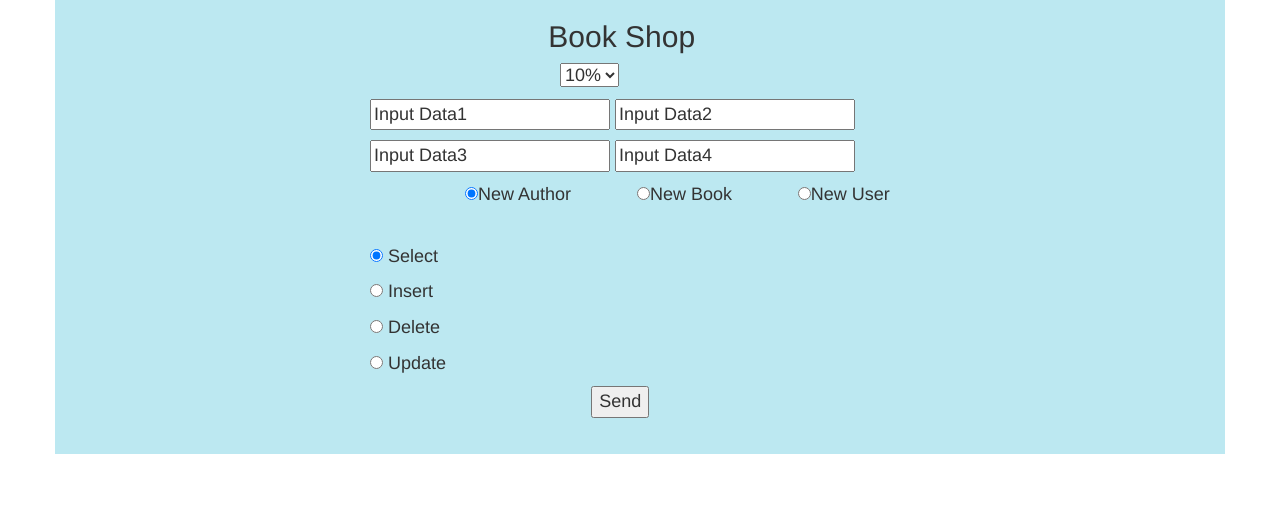
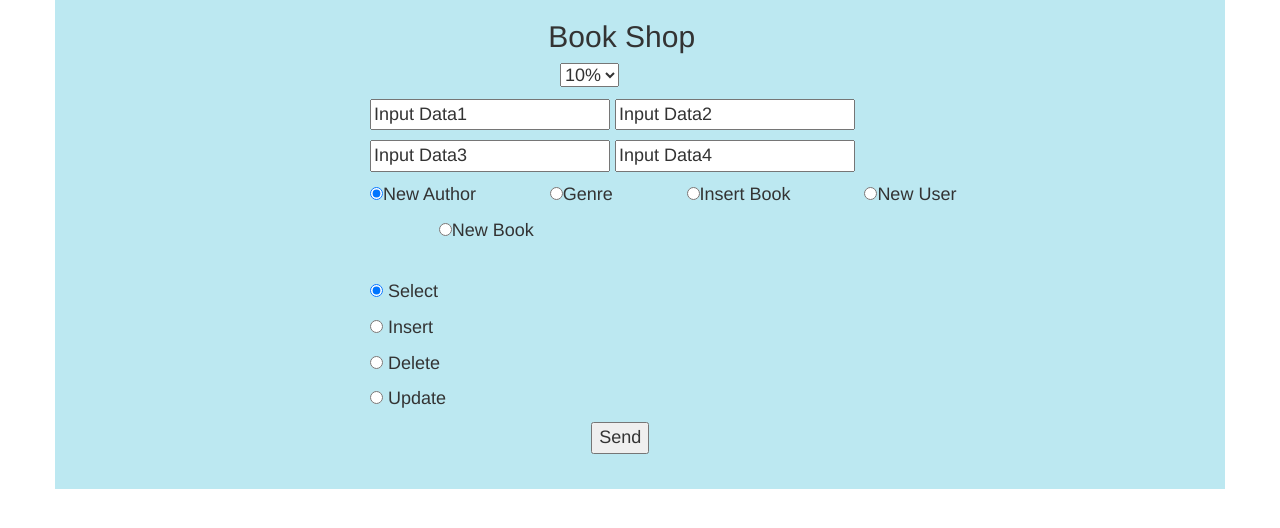
Before and after one commit to kirantr/book_shop, a PHP site: page / in a window 1280 px wide. Shown: the top 528 px of the page. Run offline with PHP 8.4, Linux system fonts and the light colour scheme.

Commit message:
book_shop 13.10

```diff
--- a/index.php
+++ b/index.php
@@ -29,9 +29,20 @@ if (isset($_POST['table']))
 //        var_dump($table);
     }
 
+//GENRE
+    if ($_POST['table'] == 'new_genre')
+    {
+        $keyData = "`name`";
+        $key = "`name`";
+        $delData = $text1;
+        $data = $text1;
+        $table = 'GENRE';
+//        var_dump($table);
+    }
+
 
 //BOOKS
-    if ($_POST['table'] == 'new_book')
+    if ($_POST['table'] == 'insert_book')
     {
         $keyData = "`title`,`price`,`descript`, `discount`";
         $key = "`title`";
@@ -51,6 +62,8 @@ if (isset($_POST['table']))
         $table = 'CUSTOMERS';
     }
 
+//-----------------------------------------------------------------------------------------------------------------------------------------------
+
 //SELECT
     if ($act == 'select')
     {
@@ -64,13 +77,23 @@ if (isset($_POST['table']))
     {
         $objMySQL->flag($_POST['flag']);
 
+//NEW BOOK
+        if ($_POST['table'] == 'new_book')
+        {
+        $objMySQL->flag = 'select';
+        $selectMySQL = $objMySQL->select("`name`")->
+                        from('AUTHORS')->exec();
+        $selectMySQL = $objMySQL->select("`name`")->
+                        from('GENRE')->exec();
+        }
 //INSERT
-        if ($act == 'insert')
+        elseif ($act == 'insert')
         {
             $objMySQL->flag = 'insert';
             $objMySQL->insert($table, $keyData)->values($data)->exec();
             $report = SAVE_OK;
             var_dump($objMySQL);
+
         }
 
 //DELETE
--- a/templates/tmpl_index.php
+++ b/templates/tmpl_index.php
@@ -26,10 +26,14 @@
                     <p><input type="text" name="text3" value="Input Data3">
                         <input type="text" name="text4" value="Input Data4"></p>
                 </div>
-                <div class="col-md-offset-4 col-md-8">
+                <div class="col-md-offset-3 col-md-9">
                     <p><input type="radio" name="table" value="new_author" checked>New Author
+                        <span class="col-md-offset-1"><input type="radio" name="table" value="new_genre">Genre</span>
+                        <span class="col-md-offset-1"><input type="radio" name="table" value="insert_book">Insert Book</span>
+                        <span class="col-md-offset-1"><input type="radio" name="table" value="new_user">New User</span>
+                    </p>
+                    <p>
                         <span class="col-md-offset-1"><input type="radio" name="table" value="new_book">New Book</span>
-                        <span class="col-md-offset-1"><input type="radio" name="table" value="new_user">New User</span>
                     </p>
                 </div>
                 <div class="col-md-offset-3 col-md-9">
@@ -51,7 +55,17 @@
                     {
                         $index = $value['name'];
                     }
+
+                    if ($_POST['table'] == 'new_genre')
+                    {
+                        $index = $value['name'];
+                    }
                     if ($_POST['table'] == 'new_book')
+                    {
+                        $index = $value['name'];
+                    }
+
+                    if ($_POST['table'] == 'insert_book')
                     {
                         $index = 'title: ' . $value['title']
                                 . ', <br> price: ' . $value['price'] . ' $'
@@ -59,10 +73,11 @@
                                 . ', <br> discount: ' . $value['discount'] . '%<br><br>'
                         ;
                     }
+
                     if ($_POST['table'] == 'new_user')
                     {
                         $index = 'name: ' . $value['name']
-                                    . ', <br> login: ' . $value['login'] . ' $'
+                                . ', <br> login: ' . $value['login'] . ''
                                 . ', <br> password: ' . $value['pass']
                                 . ', <br> discount: ' . $value['discount'] . '%<br><br>'
                         ;
```
Lines whose indentation alone changed are shown as unchanged.
